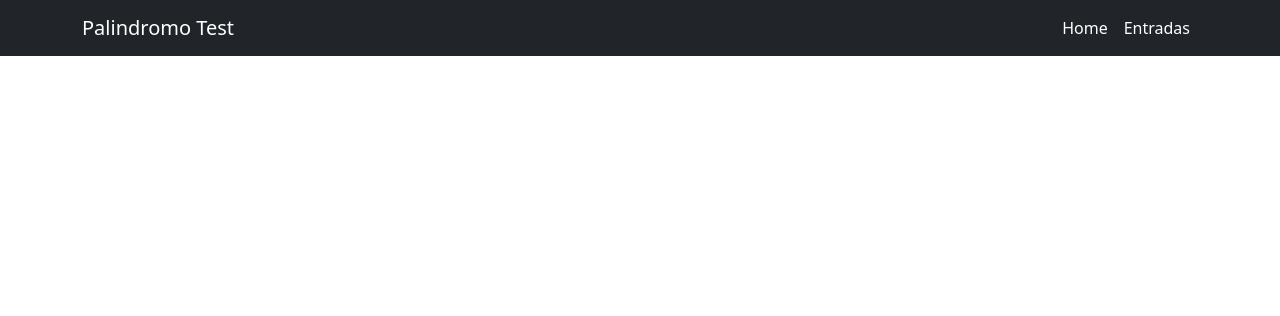
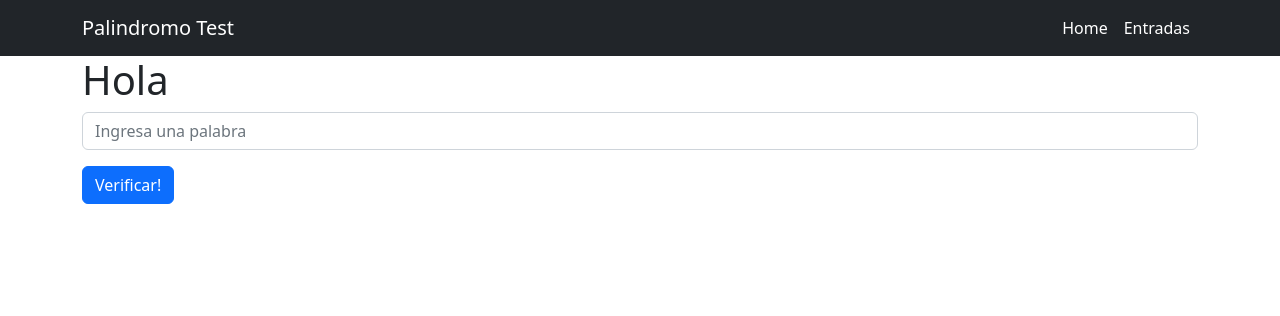
Before and after one commit to ezevic/test_aguas-de-corrientes, a Django app: page / in a window 1280 px wide. Shown: the top 316 px of the page. Run offline with Django 4.2, Linux system fonts and the light colour scheme; some libraries are stand-ins or nearby versions.

Commit message:
formuladrio implementado

```diff
--- a/templates/index.html
+++ b/templates/index.html
@@ -1 +1,14 @@
 {% extends 'base.html' %}
+{% block title %}
+    Home
+{% endblock title %}
+{% block body %}
+    <div class='container'>
+        <h1>Hola</h1>
+        <form action="" method="POST" enctype='multipart/form-data'>
+            {% csrf_token %}
+            {{ form }}
+            <button type="submit" class="btn btn-primary mt-3">Verificar!</button>
+        </form>
+    </div>
+{% endblock body %}
```
